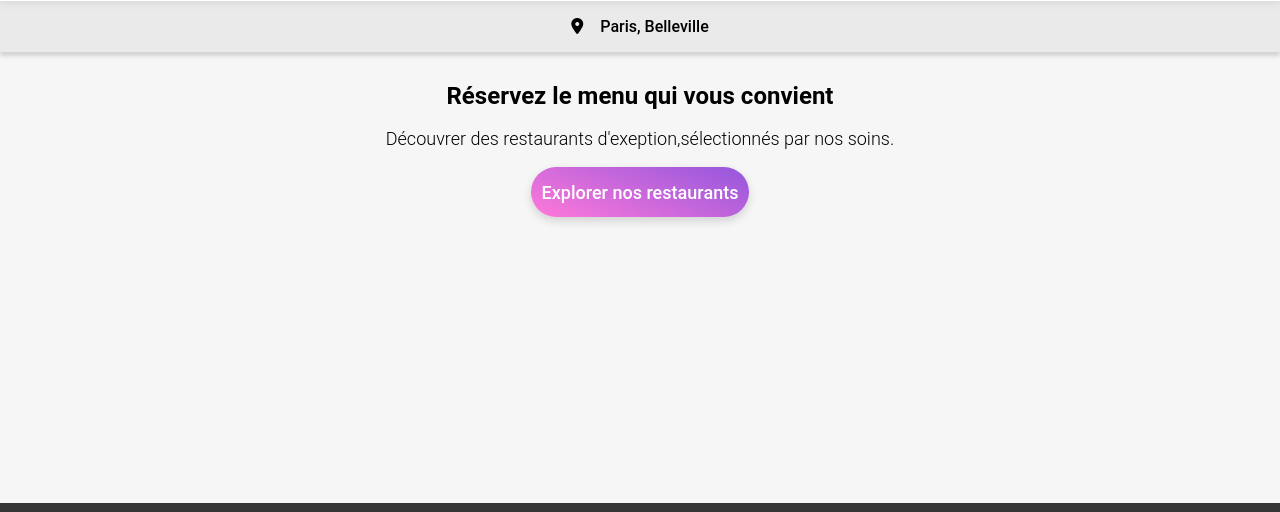
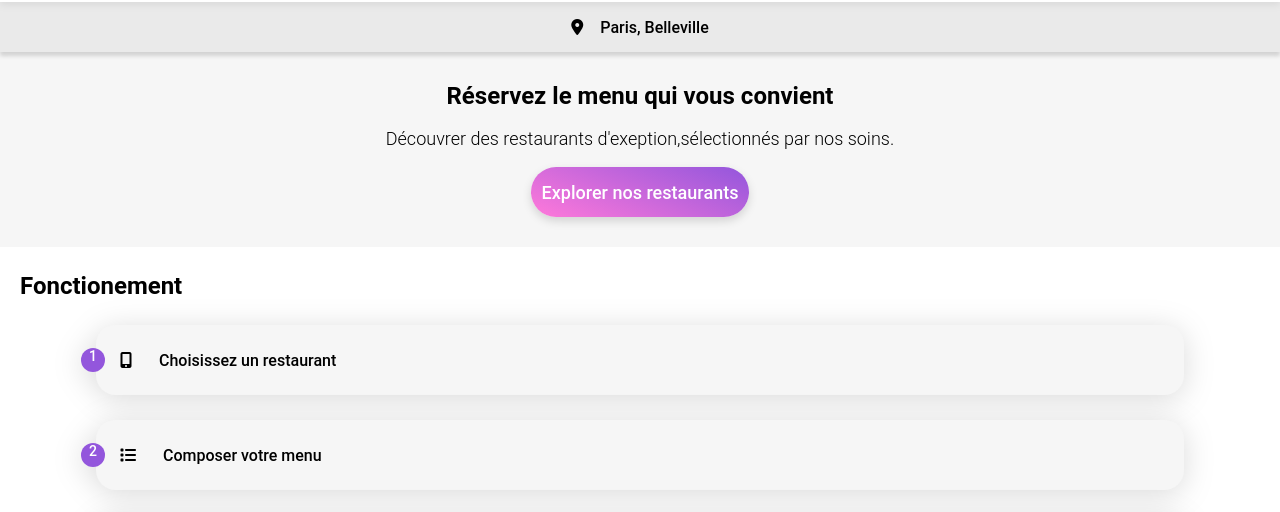
Before and after one commit to dylanlaborde/Omyfood_Oc, a plain HTML site: page index.html in a window 1280 px wide. Shown: the part 61-573 px from the top of the page. Drawn offline with Linux system fonts and the light colour scheme.

Commit message:
ajout de la section fonctionement

```diff
--- a/SASS/style.scss
+++ b/SASS/style.scss
@@ -9,18 +9,15 @@ body {
     margin: 0;
     padding: 0;
     height:100vh;
-    gap: 30px;
+
 }
 
-header{
-    height: 113px;
-}
 .header__{
     display: flex;
     flex-direction: row;
     align-items: center;
     background-color: #FFFF;
-    height: 55%;
+    height: 63px;
     filter: drop-shadow(0px 2px 4px #00000015);
     &logo{
         display: flex;
@@ -41,7 +38,7 @@ header{
     align-items: center;
     gap: 17px;
     background-color: #EAEAEA;
-    height: 45%;
+    height: 50px;
     &textfield{
        font-weight: 500;
     }
@@ -62,6 +59,7 @@ main{
         width: 85%;
         gap: 18px;
         align-items: center;
+        padding: 30px 0px 30px 0px;
         h1,h2{
             text-align: center;
             margin: 0;
@@ -88,7 +86,55 @@ main{
 
 
 }
+//*Fonctionement*//
 
+.fonctionement{
+    background-color: #FFFFFF;
+    flex-direction: column;
+    align-items: center;
+    display: flex;
+    gap: 25px;
+    padding-bottom: 25px;
+    &__btn{
+        display: flex;
+        align-items: center;
+        width: 85%;
+        border-radius: 20px;
+        background-color: #F6F6F6;
+        height: 70px;
+        filter: drop-shadow(0px 4px 15px #00000025);
+        h2{
+            font-size: 16px;
+            font-weight: 500;
+        }
+    }
+    &__title{
+        align-self: flex-start;
+        margin: 0;
+        padding: 25px 0px 0px 20px;
+    }
+    &__number{
+        position: relative;
+        left: -15px;
+        text-align: center;
+        border-radius: 50%;
+        background: rgba(147, 86, 220, 1);
+        height: 24px;
+        width: 24px;
+        color: white;
+        font-size: 14px;
+        font-weight: 500;
+    }
+    &__content{
+        gap: 27px;
+        display: flex;
+        flex-direction: row;
+        align-items: center;
+    }
+    &__icon--purple{
+        color: #9356DC;
+    }
+}
 
 //*Footer*//
 
--- a/index.html
+++ b/index.html
@@ -40,6 +40,33 @@
                     </button>
                 </div>
             </section>
+            <section class="fonctionement">
+
+                    <h1 class="fonctionement__title">Fonctionement</h1>
+                    <div class="fonctionement__btn">
+                        <span class="fonctionement__number">1</span>
+                        <div class="fonctionement__content">
+                            <i class="fa-solid fa-mobile-screen-button"></i>
+                            <h2>Choisissez un restaurant</h2>
+                        </div>
+                    </div>
+                    <div class="fonctionement__btn">
+                        <span class="fonctionement__number">2</span>
+                        <div class="fonctionement__content">
+                            <i class="fa-solid fa-list"></i>
+                            <h2>Composer votre menu</h2>
+                        </div>
+                    </div>
+                    <div class="fonctionement__btn">
+                        <span class="fonctionement__number">3</span>
+                        <div class="fonctionement__content">
+                            <i class="fa-solid fa-store fonctionement__icon--purple"></i>
+                            <h2>Dégustez au restaurant</h2>
+                        </div>
+                    </div>
+
+            </section>
+            <section class="menu"></section>
         </main>
     <footer class="footer">
             <div class="footer__logo">
```
Also changed, not shown: Assets/Css/index.css, 1 other file.
